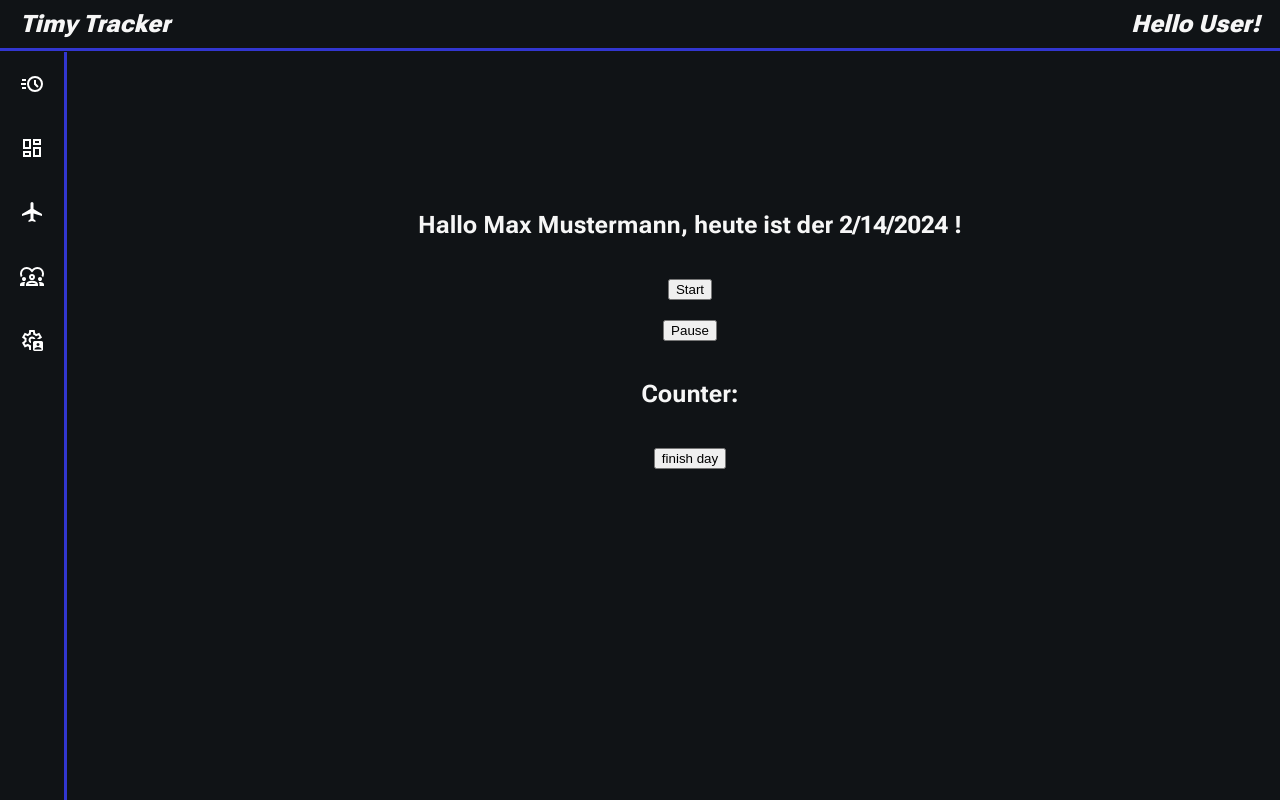
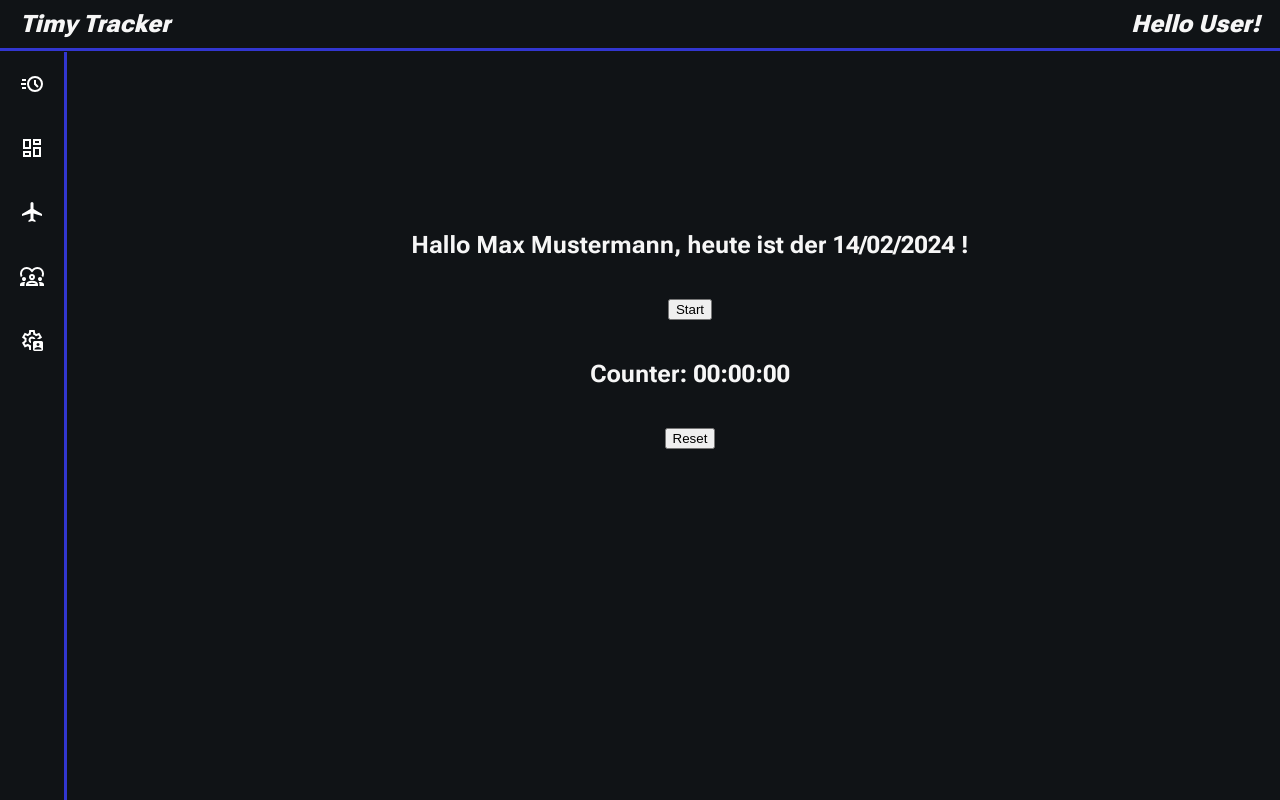
Before and after one commit to JuliaSchw/timy-tracker, a Next.js app: page / in a window 1280 px wide. Built offline with nearby package versions, Linux system fonts and the light colour scheme.

Commit message:
timer with zustand

```diff
--- /dev/null
+++ b/components/Timer/index.ts
@@ -0,0 +1,93 @@
+import { create } from "zustand";
+
+interface TimerState {
+  isActive: boolean;
+  time: {
+    hours: number;
+    minutes: number;
+    seconds: number;
+  };
+  intervalId: NodeJS.Timeout | null; // Hinzugefügtes intervalId-Attribut
+  startTimer: () => void;
+  pauseTimer: () => void;
+  resetTimer: () => void;
+  updateTimer: (newTime: {
+    hours: number;
+    minutes: number;
+    seconds: number;
+  }) => void;
+}
+
+const useTimerStore = create<TimerState>(
+  (
+    setState: (
+      partial: TimerState | ((state: TimerState) => TimerState)
+    ) => void,
+    getState: () => TimerState
+  ) => ({
+    isActive: false,
+    time: { hours: 0, minutes: 0, seconds: 0 },
+    intervalId: null, // Initialisiert intervalId mit null
+
+    startTimer: () => {
+      const intervalId = setInterval(() => {
+        // Funktion zum Aktualisieren der Timerzeit aufrufen
+        const { hours, minutes, seconds } = getState().time;
+        let newSeconds = seconds + 1;
+        let newMinutes = minutes;
+        let newHours = hours;
+        if (newSeconds === 60) {
+          newSeconds = 0;
+          newMinutes++;
+        }
+        if (newMinutes === 60) {
+          newMinutes = 0;
+          newHours++;
+        }
+        setState((prevState) => ({
+          ...prevState,
+          time: {
+            hours: newHours,
+            minutes: newMinutes,
+            seconds: newSeconds,
+          },
+        }));
+      }, 1000);
+
+      setState((prevState) => ({
+        ...prevState,
+        isActive: true,
+        intervalId: intervalId, // Setzen des intervalId-Attributs
+      }));
+    },
+
+    pauseTimer: () => {
+      const intervalId = getState().intervalId;
+      if (intervalId) clearInterval(intervalId);
+      setState((prevState) => ({
+        ...prevState,
+        isActive: false,
+        intervalId: null, // Zurücksetzen von intervalId auf null
+      }));
+    },
+
+    resetTimer: () => {
+      const intervalId = getState().intervalId;
+      if (intervalId) clearInterval(intervalId);
+      setState((prevState) => ({
+        ...prevState,
+        isActive: false,
+        time: { hours: 0, minutes: 0, seconds: 0 },
+        intervalId: null, // Zurücksetzen von intervalId auf null
+      }));
+    },
+
+    updateTimer: (newTime) =>
+      setState((prevState) => ({
+        ...prevState,
+        time: newTime,
+      })),
+  })
+);
+
+export default useTimerStore;
--- a/package.json
+++ b/package.json
@@ -17,7 +17,8 @@
     "next": "^13.5.6",
     "react": "18.2.0",
     "react-dom": "18.2.0",
-    "styled-components": "^6.0.2"
+    "styled-components": "^6.0.2",
+    "zustand": "^4.5.1"
   },
   "devDependencies": {
     "@svgr/webpack": "^8.0.1",
--- a/pages/index.tsx
+++ b/pages/index.tsx
@@ -1,5 +1,6 @@
-import React from "react";
+import React, { useEffect } from "react";
 import styled from "styled-components";
+import useTimerStore from "../components/Timer";
 
 const TimerSection = styled.div`
   display: flex;
@@ -11,15 +12,51 @@ const TimerSection = styled.div`
 `;
 
 const HomePage: React.FC = () => {
-  const currentDate = new Date().toLocaleDateString();
+  const formatDate = (date: Date) => {
+    const day = date.getDate().toString().padStart(2, "0");
+    const month = (date.getMonth() + 1).toString().padStart(2, "0");
+    const year = date.getFullYear();
+    return `${day}/${month}/${year}`;
+  };
+
+  const { isActive, time, startTimer, pauseTimer, resetTimer } =
+    useTimerStore();
+
+  useEffect(() => {
+    if (isActive) {
+      const intervalId = setInterval(() => {
+        // Hier wird die Zeit aktualisiert
+        const newSeconds = time.seconds + 1;
+        if (newSeconds === 60) {
+          resetTimer();
+        } else {
+          startTimer();
+        }
+      }, 1000);
+
+      return () => clearInterval(intervalId);
+    }
+  }, [isActive, time.seconds, startTimer, resetTimer]);
+
+  const formatTime = (time: {
+    hours: number;
+    minutes: number;
+    seconds: number;
+  }) => {
+    const { hours, minutes, seconds } = time;
+    return `${hours.toString().padStart(2, "0")}:${minutes
+      .toString()
+      .padStart(2, "0")}:${seconds.toString().padStart(2, "0")}`;
+  };
 
   return (
     <TimerSection>
-      <h2>Hallo Max Mustermann, heute ist der {currentDate} !</h2>
-      <button>Start</button>
-      <button>Pause</button>
-      <h2>Counter:</h2>
-      <button>finish day</button>
+      <h2>Hallo Max Mustermann, heute ist der {formatDate(new Date())} !</h2>
+      <button onClick={isActive ? pauseTimer : startTimer}>
+        {isActive ? "Pause" : "Start"}
+      </button>
+      <h2>Counter: {formatTime(time)}</h2>
+      <button onClick={resetTimer}>Reset</button>
     </TimerSection>
   );
 };
```
Also changed, not shown: 1 other file (tests, documents, lock files or other folders).
